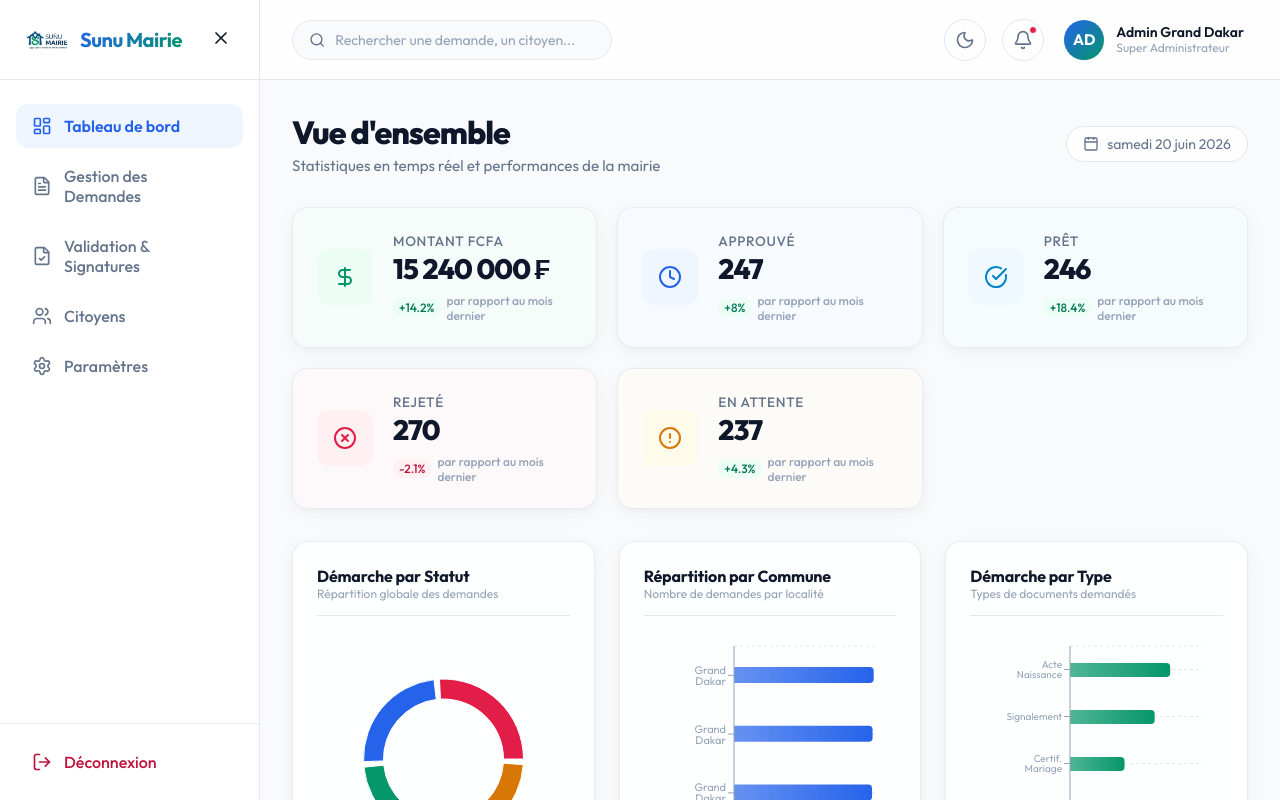
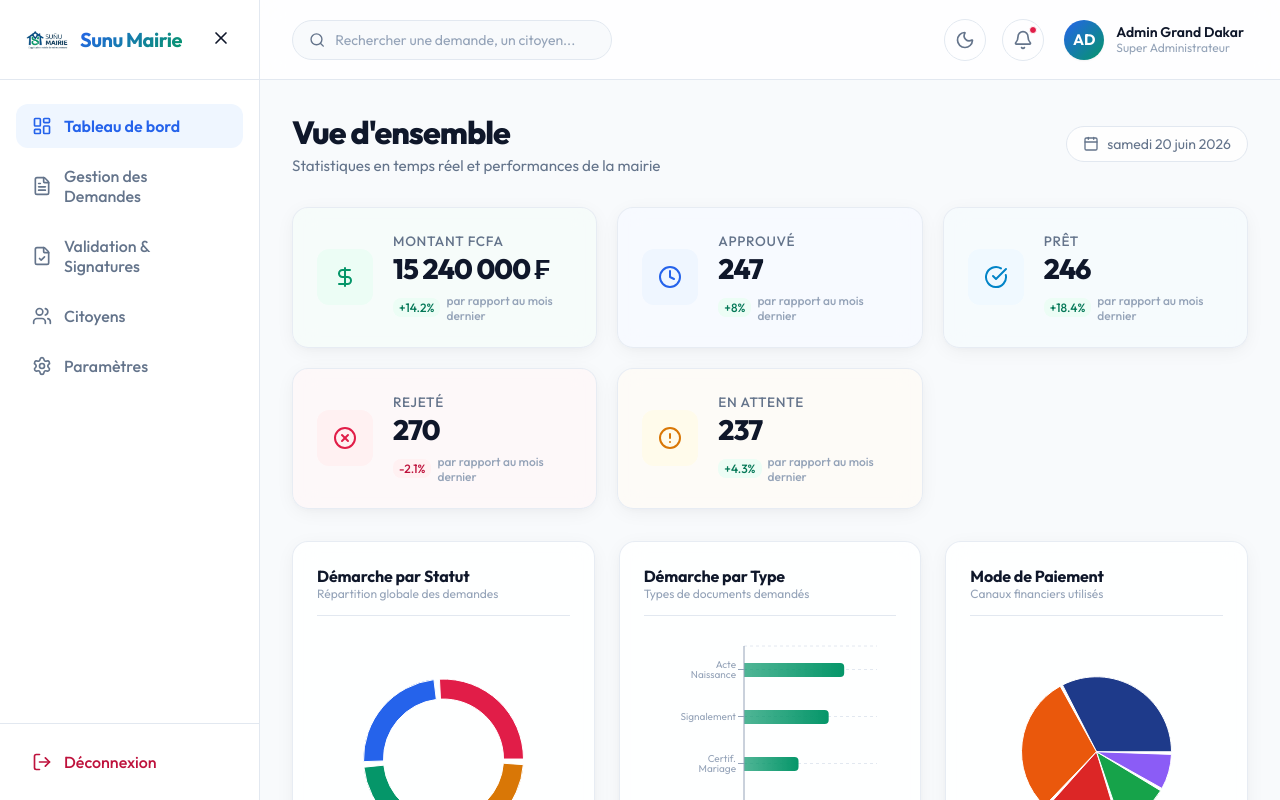
Before and after one commit to AmadouDEME/Sunu_Mairie, a Next.js app: page /dashboard in a window 1280 px wide. Shown: the top 800 px of the page. Built offline with nearby package versions, Linux system fonts and the light colour scheme.

Commit message:
last updates

```diff
--- a/src/app/(admin)/dashboard/page.tsx
+++ b/src/app/(admin)/dashboard/page.tsx
@@ -5,7 +5,6 @@ import {
   DemarcheTypeBarChart,
   MonthlyLineChart,
   PaymentPieChart,
-  RegionBarChart,
   StatutDonutChart,
 } from "@/components/dashboard/Charts";
 import chartStyles from "@/components/dashboard/Charts.module.css";
@@ -93,7 +92,6 @@ export default function DashboardPage() {
       <div className={chartStyles.chartGrid}>
         {/* Row 1: Donut, Region bar, Type bar */}
         <StatutDonutChart />
-        <RegionBarChart />
         <DemarcheTypeBarChart />
 
         {/* Row 2: Payment pie, Age bar, Monthly line */}
```
